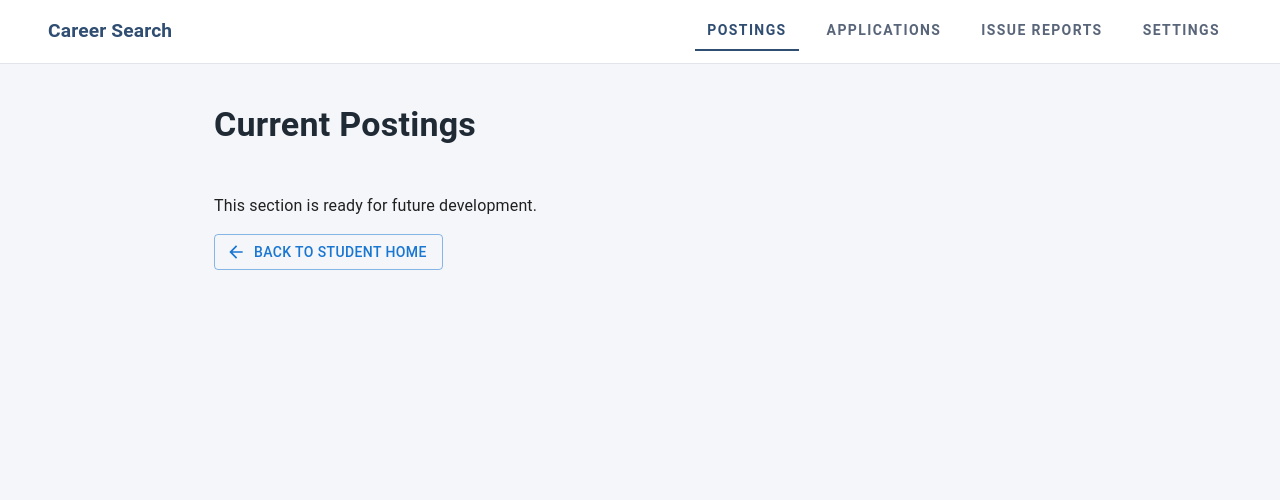
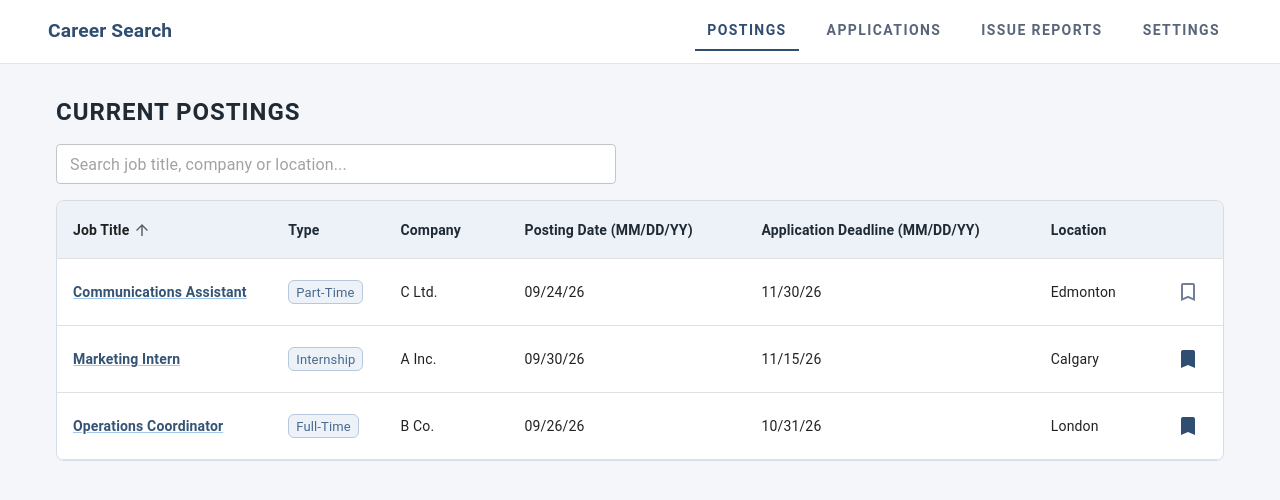
Before and after one commit to sslaquerre07/CPSC-481_Final_Project, a React (Vite) app: page /student/current-postings in a window 1280 px wide. Shown: the top 500 px of the page. Built offline with nearby package versions, Linux system fonts and the light colour scheme.

Commit message:
Current Posting Page created without search

```diff
--- a/src/App.tsx
+++ b/src/App.tsx
@@ -3,6 +3,7 @@ import PortalLayout from './components/PortalLayout'
 import FeaturePlaceholderPage from './pages/FeaturePlaceholderPage'
 import HomePage from './pages/home/HomePage'
 import StaffHomePage from './pages/home/StaffHomePage'
+import CurrentPostingsPage from './pages/student/CurrentPostingsPage'
 import StudentHomePage from './pages/home/StudentHomePage'
 
 function App() {
@@ -13,6 +14,10 @@ function App() {
         <Route path="/student">
           <Route index element={<StudentHomePage />} />
           <Route element={<PortalLayout view="student" />}>
+            <Route
+              path="current-postings"
+              element={<CurrentPostingsPage />}
+            />
             <Route
               path=":section/*"
               element={<FeaturePlaceholderPage view="student" />}
--- a/src/pages/FeaturePlaceholderPage.tsx
+++ b/src/pages/FeaturePlaceholderPage.tsx
@@ -1,5 +1,5 @@
 import { ArrowBack } from '@mui/icons-material'
-import { Box, Button, Container, Stack, Typography } from '@mui/material'
+import { Button, Container, Stack, Typography } from '@mui/material'
 import { Link, useParams } from 'react-router-dom'
 
 interface FeaturePlaceholderPageProps {
--- /dev/null
+++ b/src/pages/student/CurrentPostingsPage.tsx
@@ -0,0 +1,136 @@
+import { Bookmark, BookmarkBorder } from '@mui/icons-material'
+import {
+  Box,
+  Chip,
+  Container,
+  IconButton,
+  InputAdornment,
+  TextField,
+  Typography,
+} from '@mui/material'
+import SearchIcon from '@mui/icons-material/Search'
+import { useAppDispatch, useAppSelector } from '../../store/hooks'
+import { selectJobs } from '../../store/jobs/selectors'
+import { toggleSaved } from '../../store/jobs/reducer'
+import type { Job } from '../../store/jobs/types'
+import SortableTable from '../../components/SortableTable'
+import type { SortableTableColumn } from '../../components/SortableTable'
+
+const jobColumns: SortableTableColumn<Job>[] = [
+  {
+    id: 'type',
+    label: 'Type',
+    getSortValue: (job) => job.type,
+    renderCell: (job) => (
+      <Chip
+        label={job.type}
+        size="small"
+        variant="outlined"
+        sx={{
+          color: '#49698f',
+          borderColor: '#b8c8dc',
+          bgcolor: '#edf2f8',
+          borderRadius: 1.5,
+        }}
+      />
+    ),
+  },
+  {
+    id: 'company',
+    label: 'Company',
+    getSortValue: (job) => job.company,
+    renderCell: (job) => job.company,
+  },
+  {
+    id: 'postingDate',
+    label: 'Posting Date (MM/DD/YY)',
+    getSortValue: (job) => job.postingDate,
+    renderCell: (job) => formatDate(job.postingDate),
+  },
+  {
+    id: 'applicationDeadline',
+    label: 'Application Deadline (MM/DD/YY)',
+    getSortValue: (job) => job.applicationDeadline,
+    renderCell: (job) => formatDate(job.applicationDeadline),
+  },
+  {
+    id: 'location',
+    label: 'Location',
+    getSortValue: (job) => job.location,
+    renderCell: (job) => job.location,
+  },
+]
+
+function formatDate(date: string) {
+  const [year, month, day] = date.split('-')
+  return `${month}/${day}/${year.slice(-2)}`
+}
+
+function CurrentPostingsPage() {
+  const jobs = useAppSelector(selectJobs)
+  const dispatch = useAppDispatch()
+
+  return (
+    <Container
+      maxWidth={false}
+      sx={{ px: { xs: 3, sm: 5, md: 7 }, pt: { xs: 3, sm: 4 } }}
+    >
+      <Typography
+        component="h1"
+        variant="h5"
+        sx={{
+          mb: 2,
+          color: '#202a35',
+          fontWeight: 700,
+          letterSpacing: '0.04em',
+          textTransform: 'uppercase',
+        }}
+      >
+        Current Postings
+      </Typography>
+      <Box sx={{ mb: 2 }}>
+        <TextField
+          fullWidth
+          size="small"
+          placeholder="Search job title, company or location..."
+          inputProps={{ 'aria-label': 'Search job postings' }}
+          InputProps={{
+            startAdornment: (
+              <InputAdornment position="start">
+                <SearchIcon fontSize="small" />
+              </InputAdornment>
+            ),
+          }}
+          sx={{ maxWidth: 560, bgcolor: 'common.white' }}
+        />
+      </Box>
+      <SortableTable
+        rows={jobs}
+        getRowKey={(job) => job.id}
+        firstColumn={{
+          id: 'title',
+          label: 'Job Title',
+          getSortValue: (job) => job.title,
+          renderCell: (job) => job.title,
+          linkTo: (job) => `/student/current-postings/${job.id}`,
+        }}
+        columns={jobColumns}
+        actionColumn={{
+          label: '',
+          renderCell: (job) => (
+            <IconButton
+              aria-label={job.saved ? `Unsave ${job.title}` : `Save ${job.title}`}
+              onClick={() => dispatch(toggleSaved(job.id))}
+              size="small"
+              sx={{ color: job.saved ? '#304d72' : '#718096' }}
+            >
+              {job.saved ? <Bookmark /> : <BookmarkBorder />}
+            </IconButton>
+          ),
+        }}
+      />
+    </Container>
+  )
+}
+
+export default CurrentPostingsPage
--- a/src/store/counter/reducer.ts
+++ /dev/null
@@ -1,26 +0,0 @@
-import { createSlice } from '@reduxjs/toolkit'
-import type { PayloadAction } from '@reduxjs/toolkit'
-import type { CounterState } from './types'
-
-const initialState: CounterState = {
-  value: 0,
-}
-
-const counterSlice = createSlice({
-  name: 'counter',
-  initialState,
-  reducers: {
-    increment: (state) => {
-      state.value += 1
-    },
-    decrement: (state) => {
-      state.value -= 1
-    },
-    setValue: (state, action: PayloadAction<number>) => {
-      state.value = action.payload
-    },
-  },
-})
-
-export const { decrement, increment, setValue } = counterSlice.actions
-export default counterSlice.reducer
--- a/src/store/counter/selectors.ts
+++ /dev/null
@@ -1,3 +0,0 @@
-import type { RootState } from '../index'
-
-export const selectCounterValue = (state: RootState) => state.counter.value
--- a/src/store/counter/types.ts
+++ /dev/null
@@ -1,3 +0,0 @@
-export interface CounterState {
-  value: number
-}
--- a/src/store/index.ts
+++ b/src/store/index.ts
@@ -1,9 +1,9 @@
 import { combineReducers, configureStore } from '@reduxjs/toolkit'
-import counterReducer from './counter/reducer'
+import jobsReducer from './jobs/reducer'
 import { loadState, saveState } from './persistence'
 
 const rootReducer = combineReducers({
-  counter: counterReducer,
+  jobs: jobsReducer,
 })
 
 export type RootState = ReturnType<typeof rootReducer>
--- /dev/null
+++ b/src/store/jobs/reducer.ts
@@ -0,0 +1,54 @@
+import { createSlice } from '@reduxjs/toolkit'
+import type { PayloadAction } from '@reduxjs/toolkit'
+import type { JobsState } from './types'
+
+const initialState: JobsState = {
+  jobs: [
+    {
+      id: 'job-a',
+      title: 'Marketing Intern',
+      type: 'Internship',
+      company: 'A Inc.',
+      postingDate: '2026-09-30',
+      applicationDeadline: '2026-11-15',
+      location: 'Calgary',
+      saved: true,
+    },
+    {
+      id: 'job-b',
+      title: 'Operations Coordinator',
+      type: 'Full-Time',
+      company: 'B Co.',
+      postingDate: '2026-09-26',
+      applicationDeadline: '2026-10-31',
+      location: 'London',
+      saved: true,
+    },
+    {
+      id: 'job-c',
+      title: 'Communications Assistant',
+      type: 'Part-Time',
+      company: 'C Ltd.',
+      postingDate: '2026-09-24',
+      applicationDeadline: '2026-11-30',
+      location: 'Edmonton',
+      saved: false,
+    },
+  ],
+}
+
+const jobsSlice = createSlice({
+  name: 'jobs',
+  initialState,
+  reducers: {
+    toggleSaved: (state, action: PayloadAction<string>) => {
+      const job = state.jobs.find(({ id }) => id === action.payload)
+      if (job) {
+        job.saved = !job.saved
+      }
+    },
+  },
+})
+
+export const { toggleSaved } = jobsSlice.actions
+export default jobsSlice.reducer
--- /dev/null
+++ b/src/store/jobs/selectors.ts
@@ -0,0 +1,9 @@
+import { createSelector } from '@reduxjs/toolkit'
+import type { RootState } from '../index'
+
+const selectJobsState = (state: RootState) => state.jobs
+
+export const selectJobs = createSelector(
+  [selectJobsState],
+  (jobsState) => jobsState.jobs,
+)
--- /dev/null
+++ b/src/store/jobs/types.ts
@@ -0,0 +1,16 @@
+export type JobType = 'Internship' | 'Full-Time' | 'Part-Time'
+
+export interface Job {
+  id: string
+  title: string
+  type: JobType
+  company: string
+  postingDate: string
+  applicationDeadline: string
+  location: string
+  saved: boolean
+}
+
+export interface JobsState {
+  jobs: Job[]
+}
```
Lines whose indentation alone changed are shown as unchanged.
